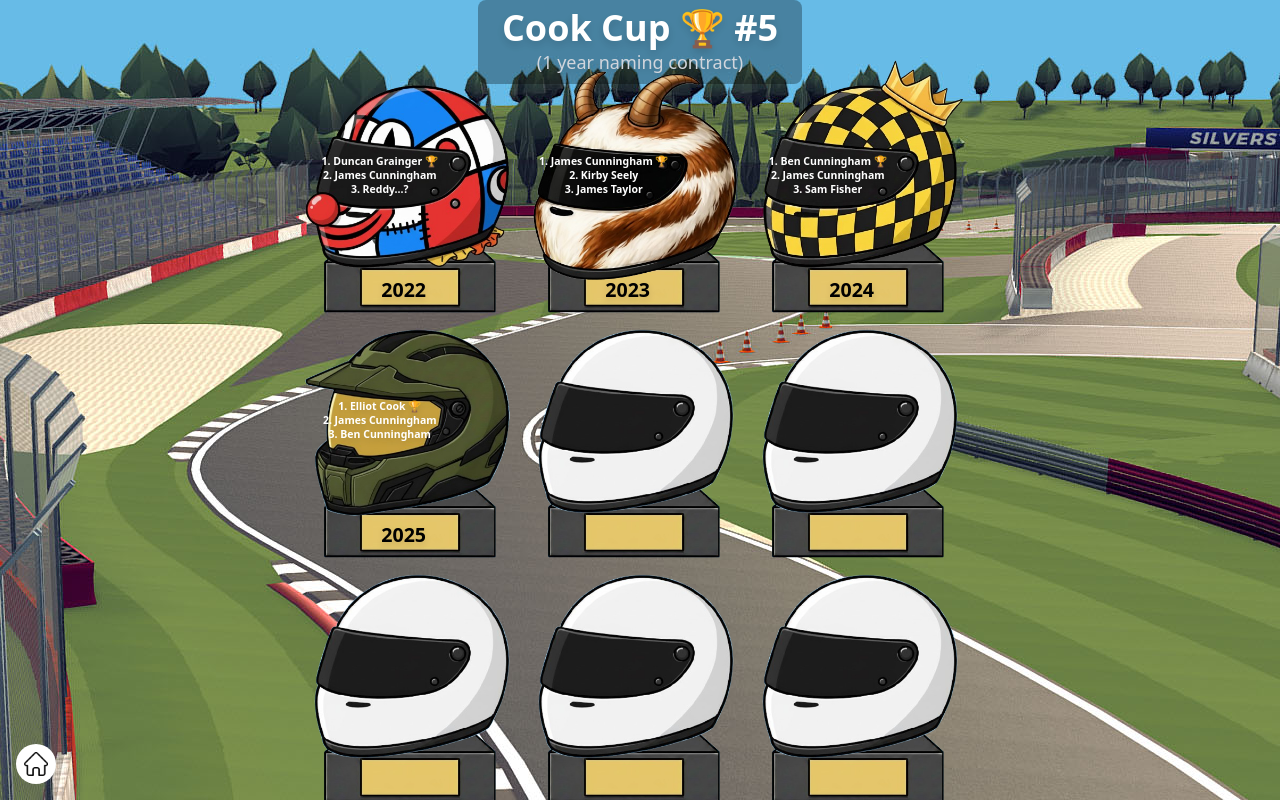
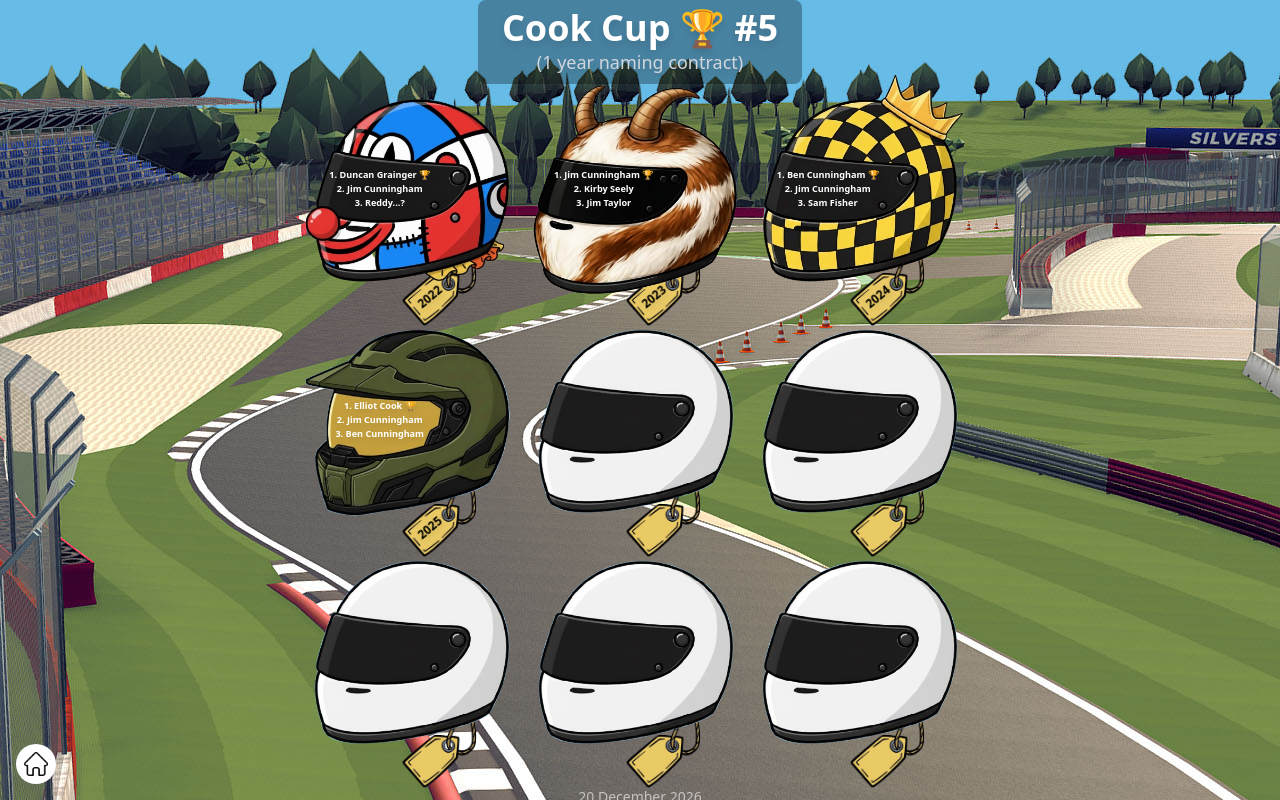
Before and after one commit to Bmcunningham4/hoc, a React (Vite) app in the folder app/: page /#/gk in a window 1280 px wide. Built offline with nearby package versions, Linux system fonts and the light colour scheme.

Commit message:
tag swap in

```diff
--- a/app/src/gk/components/Helmet.tsx
+++ b/app/src/gk/components/Helmet.tsx
@@ -3,13 +3,13 @@ import helmetJim from "../assets/helmet-jim.png";
 import helmetCook from "../assets/helmet-cook.png";
 import helmetDuncan from "../assets/helmet-duncan.png";
 import helmetPlain from "../assets/helmet-plain.png";
-import plarque from "../assets/plarque.png";
+import tag from "../assets/tag.png";
 
 interface BatProps {
   year: string;
   first?:
     | "Ben Cunningham"
-    | "James Cunningham"
+    | "Jim Cunningham"
     | "Elliot Cook"
     | "Duncan Grainger"
     | "blank";
@@ -22,7 +22,7 @@ export default function Bat({ year, first, second, third }: BatProps) {
     switch (first) {
       case "Ben Cunningham":
         return helmetBen;
-      case "James Cunningham":
+      case "Jim Cunningham":
         return helmetJim;
       case "Elliot Cook":
         return helmetCook;
@@ -46,21 +46,21 @@ return (
         aspectRatio: "3/4",
       }}
     >
-    {/* Plaque - behind everything */}
+      {/* Tag */}
       <img
-      src={plarque}
-      alt="dry-bones"
+        src={tag}
+        alt="Tag"
         className="absolute object-contain"
         style={{
-        top: "25%",
-        left: "1%",
-        width: "142%",
+          top: "58%",
+          left: "40%",
+          width: "42%",
           height: "auto",
           zIndex: 1,
         }}
       />
 
-    {/* Helmet - in front of plaque */}
+      {/* Helmet  */}
       <div className="relative w-full h-full" style={{ zIndex: 2 }}>
         <img
           src={selectedHelmetImg}
@@ -69,22 +69,21 @@ return (
         />
       </div>
 
-    {/* Text - in front of everything */}
+      {/* Year */}
       <div className="absolute inset-0" style={{ zIndex: 3 }}>
         <div
           className="absolute text-black font-bold drop-shadow-md leading-none"
           style={{
-          top: "79%",
-          left: "48%",
-          transform: "translateX(-50%)",
-          fontSize: "2.8cqw",
-
+            top: "78%",
+            left: "58%",
+            transform: "translateX(-50%) rotate(-40deg)",
+            fontSize: "1.7cqw",
           }}
         >
           {year}
         </div>
 
-      {/* First place - if not blank */}
+        {/* First place  */}
         {!isBlank && first && (
           <div
             className="absolute text-white font-bold drop-shadow-md leading-none"
@@ -92,7 +91,7 @@ return (
               top: "44%",
               left: "39%",
               transform: "translateX(-50%)",
-            fontSize: "1.5cqw",
+              fontSize: "1.3cqw",
             }}
           >
             1. {first} 🏆
@@ -107,7 +106,7 @@ return (
               top: "48%",
               left: "39%",
               transform: "translateX(-50%)",
-            fontSize: "1.5cqw",
+              fontSize: "1.3cqw",
             }}
           >
             2. {second}
@@ -122,7 +121,7 @@ return (
               top: "52%",
               left: "39%",
               transform: "translateX(-50%)",
-            fontSize: "1.5cqw",
+              fontSize: "1.3cqw",
             }}
           >
             3. {third}
--- a/app/src/gk/components/Track.tsx
+++ b/app/src/gk/components/Track.tsx
@@ -3,9 +3,9 @@ import blank from "../../shared/assets/blank.png";
 
 export default function Table() {
   const HORIZONTAL_GAP = 32;
-  const VERTICAL_GAP = 35;
+  const VERTICAL_GAP = 33;
   const LEFT_START = -2;
-  const TOP_START = -12;
+  const TOP_START = -10;
 
   return (
     <div className="relative w-full flex justify-center">
@@ -22,7 +22,7 @@ export default function Table() {
           <Bat
             year="2022"
             first="Duncan Grainger"
-            second="James Cunningham"
+            second="Jim Cunningham"
             third="Reddy...?"
           />
         </div>
@@ -37,9 +37,9 @@ export default function Table() {
         >
           <Bat
             year="2023"
-            first="James Cunningham"
+            first="Jim Cunningham"
             second="Kirby Seely"
-            third="James Taylor"
+            third="Jim Taylor"
           />
         </div>
 
@@ -54,7 +54,7 @@ export default function Table() {
           <Bat
             year="2024"
             first="Ben Cunningham"
-            second="James Cunningham"
+            second="Jim Cunningham"
             third="Sam Fisher"
           />
         </div>
@@ -70,7 +70,7 @@ export default function Table() {
           <Bat
             year="2025"
             first="Elliot Cook"
-            second="James Cunningham"
+            second="Jim Cunningham"
             third="Ben Cunningham"
           />
         </div>
```
Also changed, not shown: app/src/gk/assets/plarque.png (deleted), app/src/gk/assets/tag.png (added). Lines whose indentation alone changed are shown as unchanged.
